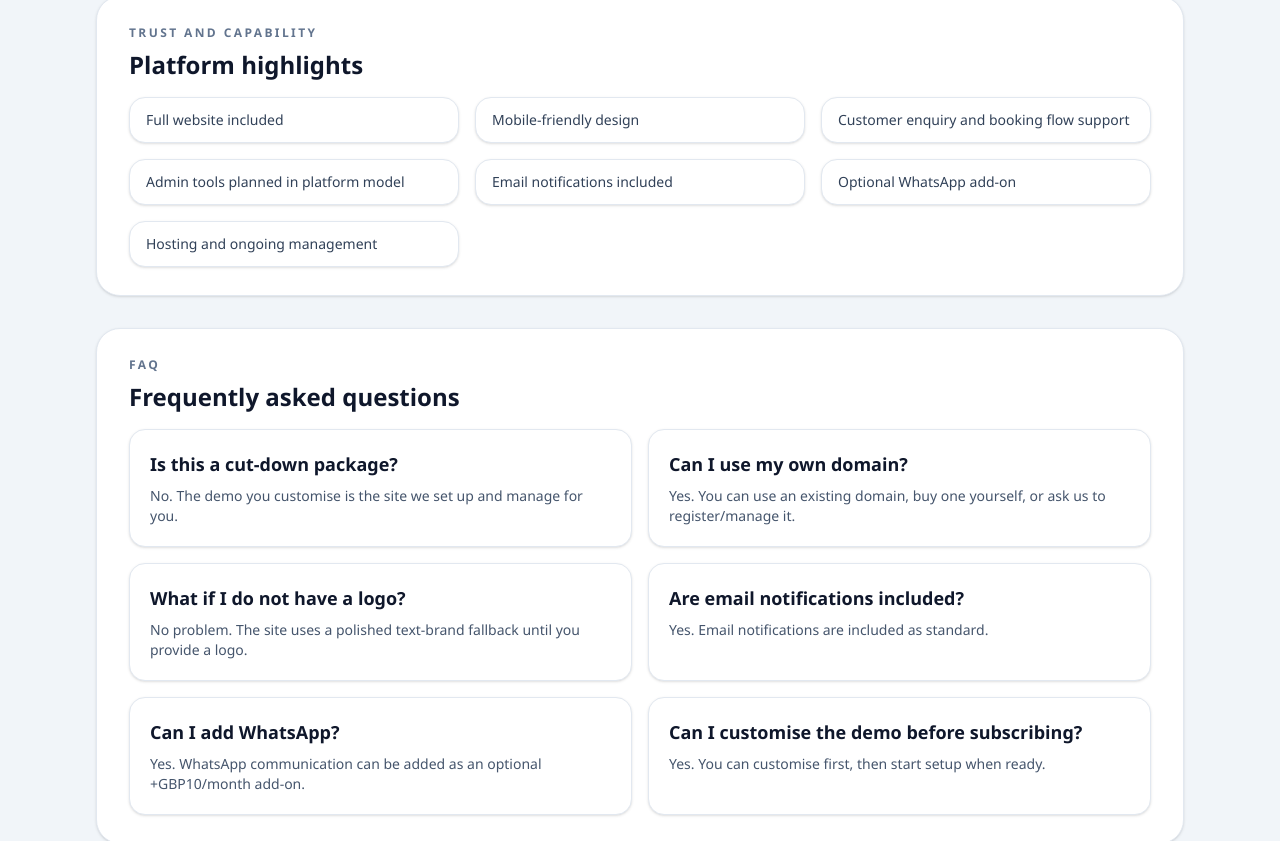
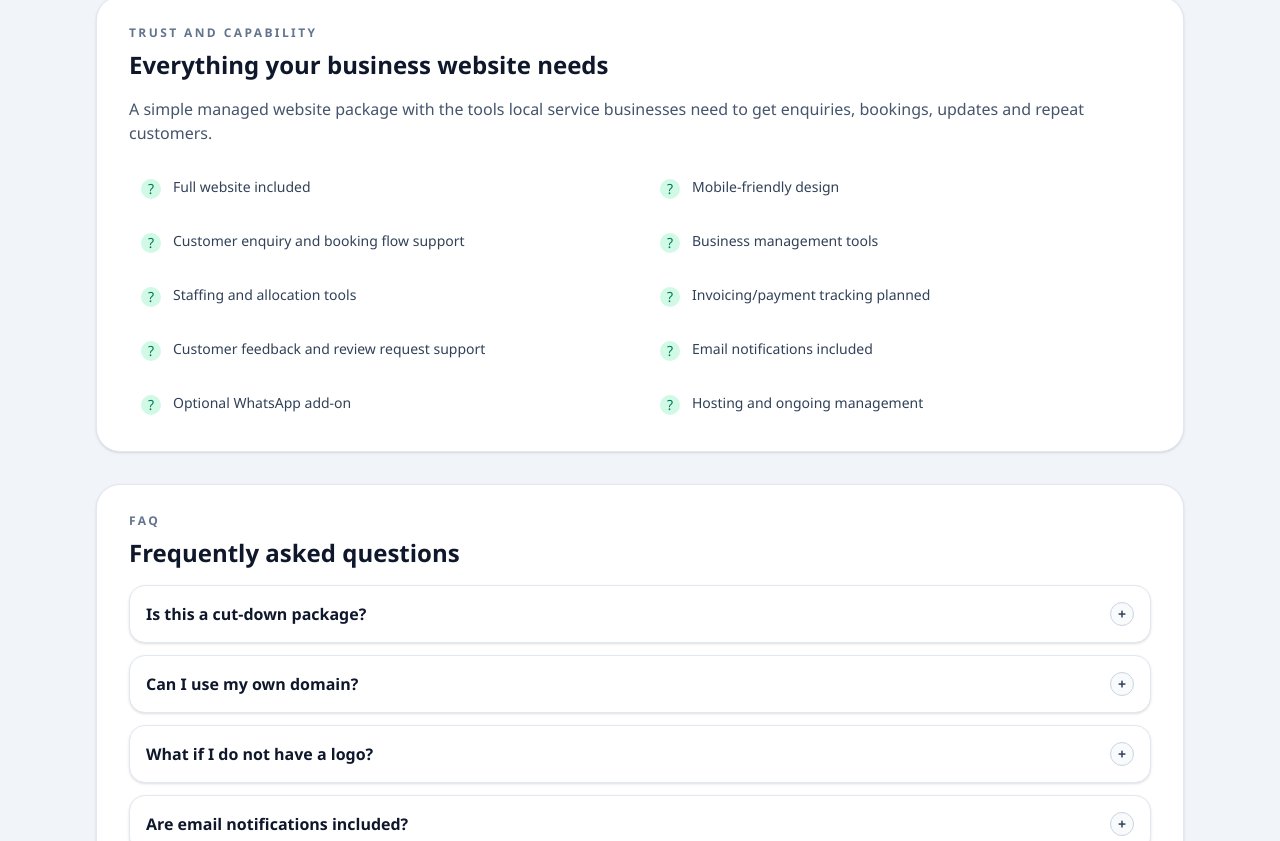
Before and after one commit to top4hotspur/subs, a Next.js app: page / in a window 1280 px wide. Shown: the part 3179-4020 px from the top of the page. Built offline with nearby package versions, Linux system fonts and the light colour scheme.

Commit message:
Polish homepage trust and FAQ sections

```diff
--- /dev/null
+++ b/src/components/marketing/home-faq-accordion.tsx
@@ -0,0 +1,52 @@
+"use client";
+
+import { useState } from "react";
+
+type FaqItem = {
+  q: string;
+  a: string;
+};
+
+type HomeFaqAccordionProps = {
+  items: FaqItem[];
+};
+
+export function HomeFaqAccordion({ items }: HomeFaqAccordionProps) {
+  const [openItems, setOpenItems] = useState<Record<string, boolean>>({});
+
+  function toggle(question: string) {
+    setOpenItems((current) => ({
+      ...current,
+      [question]: !current[question],
+    }));
+  }
+
+  return (
+    <div className="space-y-3">
+      {items.map((item) => {
+        const isOpen = Boolean(openItems[item.q]);
+
+        return (
+          <div key={item.q} className="rounded-2xl border border-slate-200 bg-white shadow-sm">
+            <button
+              type="button"
+              aria-expanded={isOpen}
+              className="flex w-full items-center justify-between gap-4 px-4 py-4 text-left text-slate-900"
+              onClick={() => toggle(item.q)}
+            >
+              <span className="text-sm font-semibold sm:text-base">{item.q}</span>
+              <span className="inline-flex h-6 w-6 items-center justify-center rounded-full border border-slate-300 bg-slate-50 text-sm font-bold text-slate-700">
+                {isOpen ? "-" : "+"}
+              </span>
+            </button>
+            {isOpen ? (
+              <div className="border-t border-slate-200 px-4 py-3 text-sm text-slate-600">
+                {item.a}
+              </div>
+            ) : null}
+          </div>
+        );
+      })}
+    </div>
+  );
+}
--- a/src/components/marketing/marketing-home.tsx
+++ b/src/components/marketing/marketing-home.tsx
@@ -1,9 +1,10 @@
 import Link from "next/link";
+import { HomeFaqAccordion } from "@/components/marketing/home-faq-accordion";
+import { SimpleOfferCard } from "@/components/pricing/simple-offer-card";
 import { SiteCard } from "@/components/site-ui/site-card";
 import { SiteCtaPanel } from "@/components/site-ui/site-cta-panel";
 import { SiteHero } from "@/components/site-ui/site-hero";
 import { SiteSection } from "@/components/site-ui/site-section";
-import { SimpleOfferCard } from "@/components/pricing/simple-offer-card";
 import { listWebsiteTemplates } from "@/lib/sites/mock-repository";
 import { WebsiteTemplateSlug } from "@/lib/sites/types";
 import { outlineButtonClass, secondaryButtonClass } from "@/lib/ui/button-styles";
@@ -30,7 +31,10 @@ const trustPoints = [
   "Full website included",
   "Mobile-friendly design",
   "Customer enquiry and booking flow support",
-  "Admin tools planned in platform model",
+  "Business management tools",
+  "Staffing and allocation tools",
+  "Invoicing/payment tracking planned",
+  "Customer feedback and review request support",
   "Email notifications included",
   "Optional WhatsApp add-on",
   "Hosting and ongoing management",
@@ -145,22 +149,25 @@ export function MarketingHome() {
           </ol>
         </SiteSection>
 
-        <SiteSection title="Platform highlights" eyebrow="Trust and capability">
-          <div className="grid gap-4 sm:grid-cols-2 lg:grid-cols-3">
+        <SiteSection title="Everything your business website needs" eyebrow="Trust and capability">
+          <p className="text-slate-600">
+            A simple managed website package with the tools local service businesses need to get enquiries, bookings,
+            updates and repeat customers.
+          </p>
+          <div className="mt-6 grid gap-4 md:grid-cols-2">
             {trustPoints.map((point) => (
-              <div key={point} className="rounded-2xl border border-slate-200 bg-white px-4 py-3 text-sm text-slate-700 shadow-sm">
-                {point}
+              <div key={point} className="flex items-start gap-3 rounded-xl bg-white/70 px-3 py-2 text-sm text-slate-700">
+                <span className="mt-0.5 inline-flex h-5 w-5 items-center justify-center rounded-full bg-emerald-100 text-emerald-700">
+                  ?
+                </span>
+                <span>{point}</span>
               </div>
             ))}
           </div>
         </SiteSection>
 
         <SiteSection title="Frequently asked questions" eyebrow="FAQ">
-          <div className="grid gap-4 md:grid-cols-2">
-            {faqs.map((faq) => (
-              <SiteCard key={faq.q} title={faq.q} subtitle={faq.a} />
-            ))}
-          </div>
+          <HomeFaqAccordion items={faqs} />
         </SiteSection>
 
         <SiteCtaPanel
```
Also changed, not shown: 1 other file (tests, documents, lock files or other folders).
